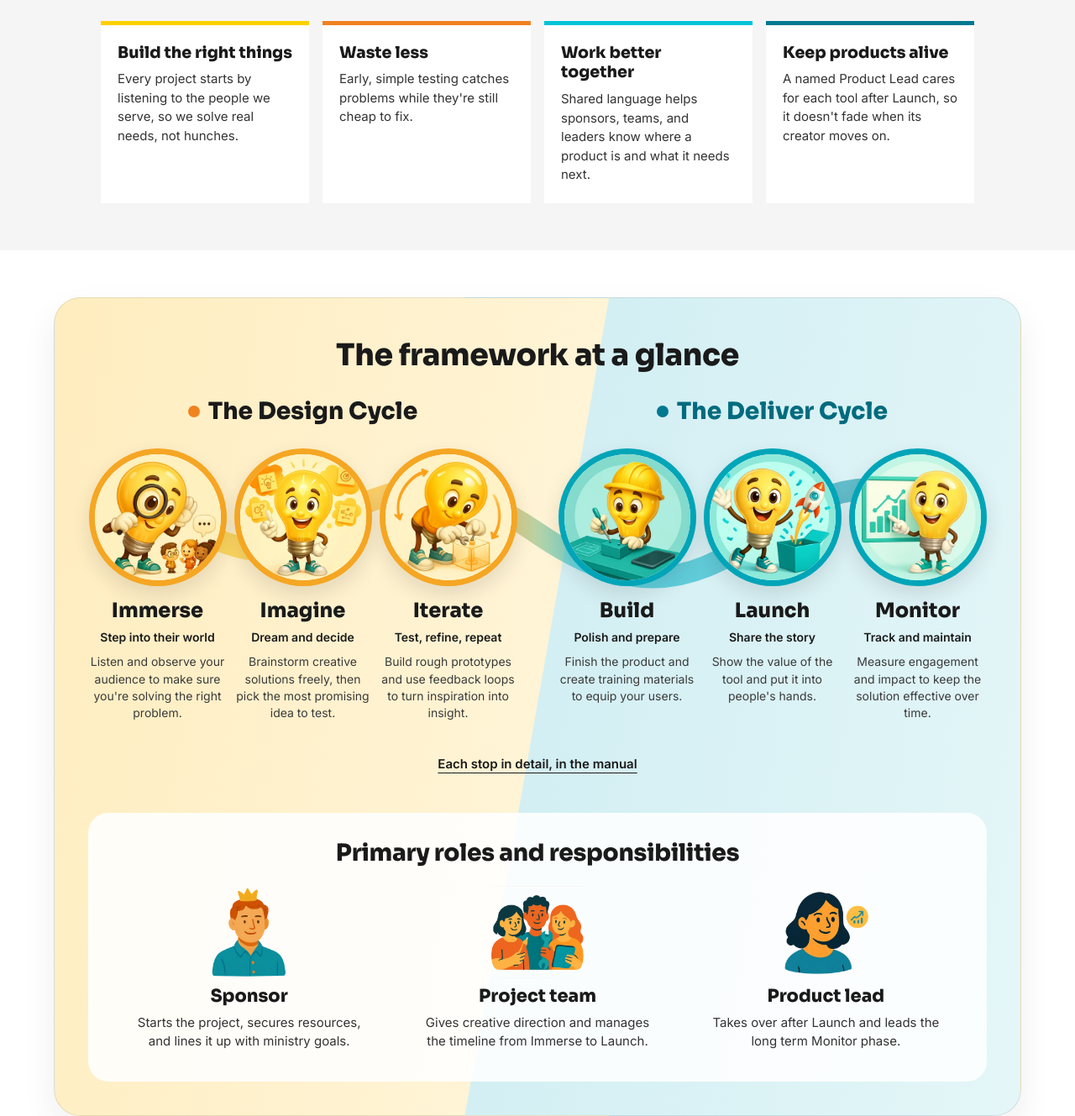
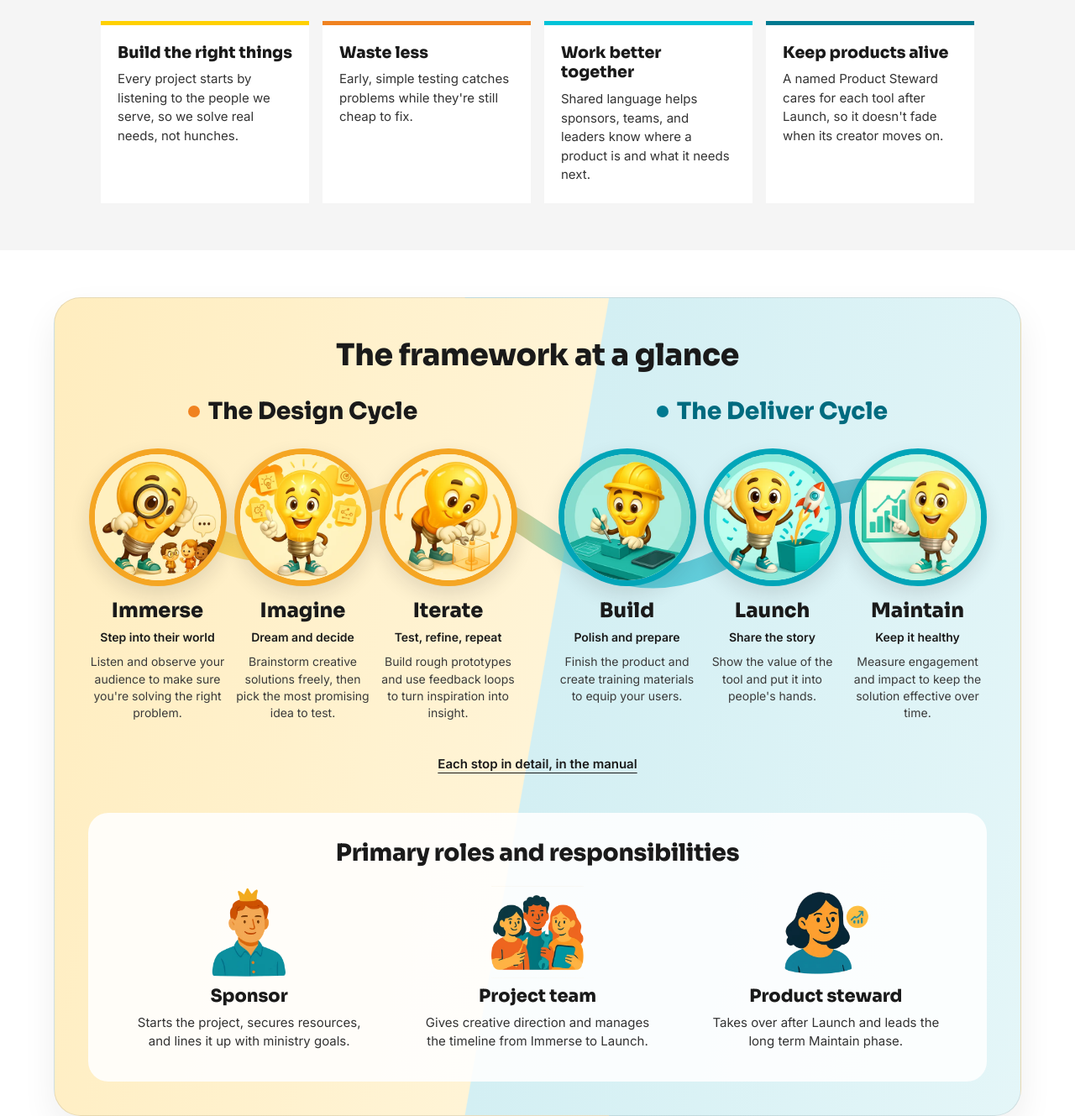
Before and after one commit to markmichal/pdf-framework-site, a plain HTML site: page index.html in a window 1280 px wide. Shown: the part 742-2071 px from the top of the page at 84% size. Drawn offline with Linux system fonts and the light colour scheme.

Commit message:
Rename Monitor to Maintain and Product Lead to Product Steward
Co-Authored-By: Claude Sonnet 5.5 <noreply@anthropic.com>
Claude-Session: https://claude.ai/code/session_01R4cmKh5pxDYr5Vmdm47kJp

```diff
--- a/flashcards.json
+++ b/flashcards.json
@@ -1,5 +1,5 @@
 [
-  {"q": "What are the six stages of the framework?", "a": "Immerse, Imagine, Iterate, Build, Launch, and Monitor."},
+  {"q": "What are the six stages of the framework?", "a": "Immerse, Imagine, Iterate, Build, Launch, and Maintain."},
   {"q": "What are the \"Three I's of Innovation\"?", "a": "Immerse, Imagine, and Iterate. Together they help you find the right problem and the best solution."},
   {"q": "What's the goal of Immerse?", "a": "Understand your audience's real needs, hopes, and frustrations, so you solve the right problem, not just the loudest one."},
   {"q": "What question turns your challenge into fuel for Imagine?", "a": "\"How might we...?\" It turns obstacles into opportunities and sets the edges for brainstorming."},
@@ -11,9 +11,9 @@
   {"q": "What are your three choices at the decision point?", "a": "At the end of Iterate: develop it, stop here, or go back to Imagine."},
   {"q": "What's the difference between alpha and beta testing?", "a": "Alpha tests happen internally to catch bugs. Beta tests put your work in the hands of real users."},
   {"q": "What should you resist doing at the end of Build?", "a": "Launching without training, if your product needs it."},
-  {"q": "What may be the single most important step of Launch?", "a": "Identifying the Product Lead with the Sponsor and onboarding them."},
-  {"q": "Who leads the Monitor phase?", "a": "The Product Lead, who keeps the product healthy and finds ways to reach new people and audiences."},
-  {"q": "By when must a Product Lead be in place?", "a": "By the end of the Launch phase. Bringing them in earlier is even better."},
+  {"q": "What may be the single most important step of Launch?", "a": "Identifying the Product Steward with the Sponsor and onboarding them."},
+  {"q": "Who leads the Maintain phase?", "a": "The Product Steward, who keeps the product healthy and finds ways to reach new people and audiences."},
+  {"q": "By when must a Product Steward be in place?", "a": "By the end of the Launch phase. Bringing them in earlier is even better."},
   {"q": "What does the Sponsor do?", "a": "Starts the project, defines the challenge and scope, secures resources, and keeps it lined up with ministry goals."},
   {"q": "What chart clarifies how stakeholders are involved?", "a": "A CARIS chart. It defines how and when each stakeholder takes part."},
   {"q": "What is a Mini Check In?", "a": "A quick pause at the end of each phase: what went well, what would we change, and a short update to stakeholders. Minutes, not hours."},
--- a/index.html
+++ b/index.html
@@ -276,7 +276,7 @@ footer a{display:inline-flex;align-items:center;gap:8px;min-height:44px;color:#F
 <div class="why-card" style="border-color:#FFD000"><h3>Build the right things</h3><p>Every project starts by listening to the people we serve, so we solve real needs, not hunches.</p></div>
 <div class="why-card" style="border-color:#F08220"><h3>Waste less</h3><p>Early, simple testing catches problems while they're still cheap to fix.</p></div>
 <div class="why-card" style="border-color:#00C3D8"><h3>Work better together</h3><p>Shared language helps sponsors, teams, and leaders know where a product is and what it needs next.</p></div>
-<div class="why-card" style="border-color:#007990"><h3>Keep products alive</h3><p>A named Product Lead cares for each tool after Launch, so it doesn't fade when its creator moves on.</p></div>
+<div class="why-card" style="border-color:#007990"><h3>Keep products alive</h3><p>A named Product Steward cares for each tool after Launch, so it doesn't fade when its creator moves on.</p></div>
 </div>
 </div>
 </section>
@@ -303,7 +303,7 @@ footer a{display:inline-flex;align-items:center;gap:8px;min-height:44px;color:#F
 <div class="stops">
 <div class="stop"><div class="ring" style="background:#00A5B8"><img src="assets/framework/bright-build.webp" alt="" loading="lazy"></div><h4>Build</h4><div class="tag">Polish and prepare</div><p class="d">Finish the product and create training materials to equip your users.</p></div>
 <div class="stop"><div class="ring" style="background:#00A5B8"><img src="assets/framework/bright-launch.webp" alt="" loading="lazy"></div><h4>Launch</h4><div class="tag">Share the story</div><p class="d">Show the value of the tool and put it into people's hands.</p></div>
-<div class="stop"><div class="ring" style="background:#00A5B8"><img src="assets/framework/bright-monitor.webp" alt="" loading="lazy"></div><h4>Monitor</h4><div class="tag">Track and maintain</div><p class="d">Measure engagement and impact to keep the solution effective over time.</p></div>
+<div class="stop"><div class="ring" style="background:#00A5B8"><img src="assets/framework/bright-maintain.webp" alt="" loading="lazy"></div><h4>Maintain</h4><div class="tag">Keep it healthy</div><p class="d">Measure engagement and impact to keep the solution effective over time.</p></div>
 </div>
 </div>
 </div>
@@ -315,7 +315,7 @@ footer a{display:inline-flex;align-items:center;gap:8px;min-height:44px;color:#F
 <div class="roles-grid">
 <div class="role"><img src="assets/framework/role-sponsor.webp" alt="" loading="lazy"><h4 style="font-family:Sora,sans-serif;font-weight:800;font-size:21px">Sponsor</h4><p>Starts the project, secures resources, and lines it up with ministry goals.</p></div>
 <div class="role"><img src="assets/framework/role-project-team.webp" alt="" loading="lazy"><h4 style="font-family:Sora,sans-serif;font-weight:800;font-size:21px">Project team</h4><p>Gives creative direction and manages the timeline from Immerse to Launch.</p></div>
-<div class="role"><img src="assets/framework/role-product-lead.webp" alt="" loading="lazy"><h4 style="font-family:Sora,sans-serif;font-weight:800;font-size:21px">Product lead</h4><p>Takes over after Launch and leads the long term Monitor phase.</p></div>
+<div class="role"><img src="assets/framework/role-product-steward.webp" alt="" loading="lazy"><h4 style="font-family:Sora,sans-serif;font-weight:800;font-size:21px">Product steward</h4><p>Takes over after Launch and leads the long term Maintain phase.</p></div>
 </div>
 </div>
 </div>
```
Also changed, not shown: _dev/design-reference/SiteV1-OnePage.dc.html (+5 -5 lines), assets/framework/bright-maintain.webp (renamed from assets/framework/bright-monitor.webp), assets/framework/role-product-steward.webp (renamed from assets/framework/role-product-lead.webp), 3 other files.
